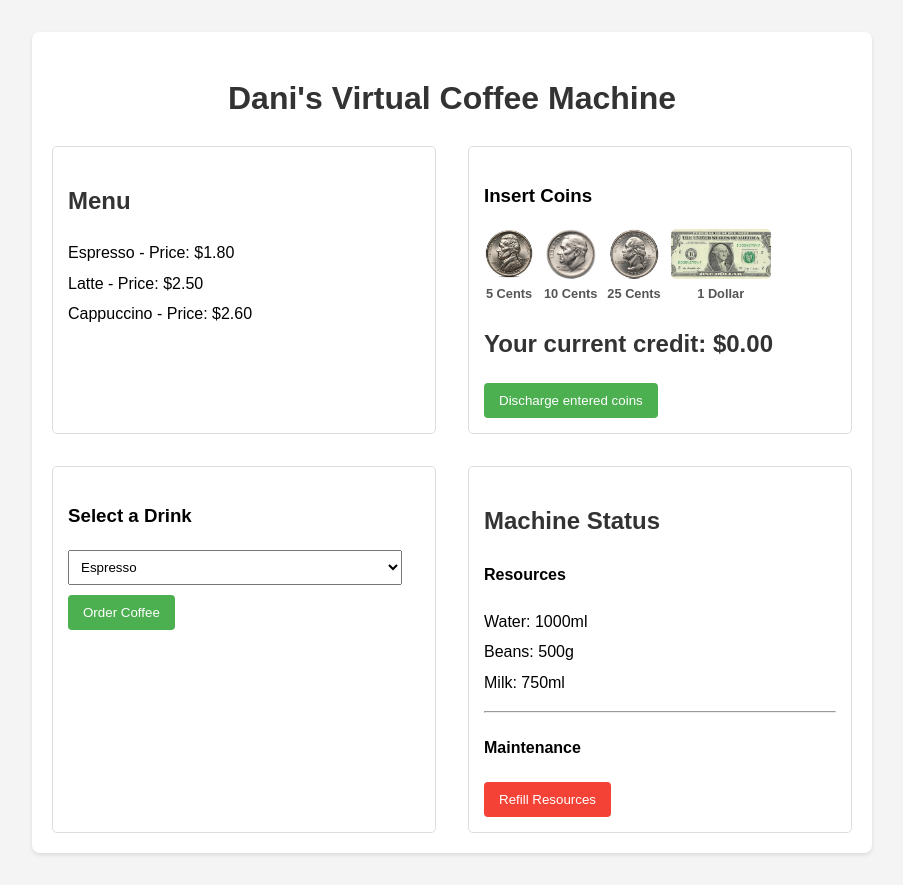
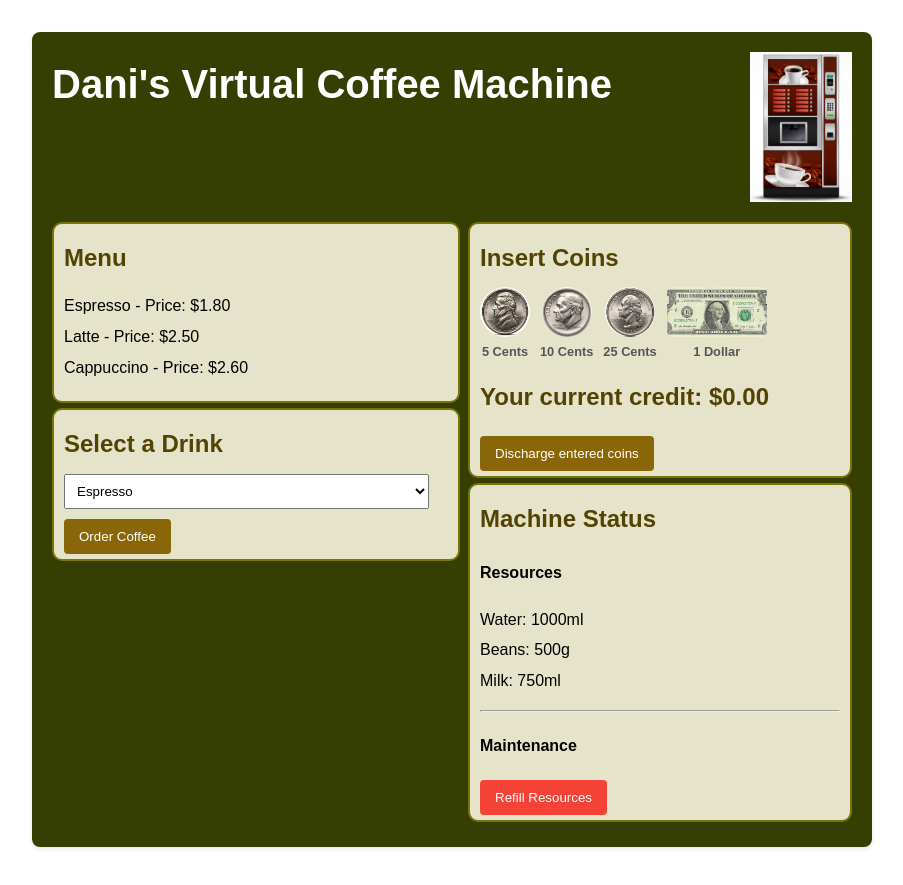
Before and after one commit to chusk2/coffee_machine_flask, a Flask app: page / in a window 1280 px wide. Shown: the whole page, without its empty margins (188-1091 px from the left). After the commit the page ends 849 px from the top, so only its background shows below. Run offline with Flask 3, Linux system fonts and the light colour scheme.

Commit message:
Changed background colors and added coffee machine image

```diff
--- a/static/style.css
+++ b/static/style.css
@@ -2,42 +2,74 @@ body {
     font-family: sans-serif;
     line-height: 1.6;
     margin: 2em;
-    background-color: #f4f4f4;
+    background-color: white;
 }
 
 .container {
     max-width: 800px;
     margin: auto;
-    background: white;
+    background: rgb(53, 63, 2);
     padding: 20px;
     border-radius: 8px;
     box-shadow: 0 2px 4px rgba(0,0,0,0.1);
 }
 
+/* Modern clearfix: Forces the container to expand and contain its floated children */
+.container::after {
+    content: "";
+    display: table;
+    clear: both;
+}
+
 header {
     text-align: center;
-    width: 80%;
+    width: 100%; /* Make header span the full width */
+    margin-bottom: 20px; /* Add space below the header */
+}
+header > img {
     height: 150px;
     margin: 0 auto 20px;
-    display: inline;
-}
-header > img {
-    height: 20%;
-    margin: 0 auto 20px;
+    float: right;
 }
 
-h1, h2 { color: #333; }
+header > h1 {
+    font-size: 2.5em;
+    float: left ;
+    color: white;
+    margin: auto;
+}
 
-.grid {
-    display: grid;
-    grid-template-columns: 1fr 1fr;
-    gap: 2em;
+h1, h2 { color: #534303;
+    margin: 10px 0;
+}
+
+.left-column {
+    width: 48%;
+    float: left;
+    margin-right: 2%;
+}
+
+.left-column div {
+    display: block ;
+    float: left ;
+    width: 100% ;
+}
+
+.right-column {
+    width: 48%;
+    float: right;
+}
+
+.clearfix {
+    clear: both;
 }
 
 .card {
-    border: 1px solid #ddd;
-    padding: 15px;
-    border-radius: 5px;
+    border: 2px solid #7a7404;
+    padding: 5px 10px;
+    border-radius: 10px;
+    margin-bottom: 5px ;
+    background-color: #e6e3cb;
 }
 
 .messages {
@@ -72,7 +104,7 @@ input[type="text"], input[type="number"], select {
 }
 
 button {
-    background-color: #4CAF50;
+    background-color: #896607;
     color: white;
     padding: 10px 15px;
     border: none;
@@ -80,7 +112,7 @@ button {
     cursor: pointer;
 }
 
-button:hover { background-color: #45a049; }
+button:hover { background-color: #906c09; }
 
 .maintenance-form button { background-color: #f44336; }
 
--- a/templates/index.html
+++ b/templates/index.html
@@ -13,11 +13,14 @@
 <body>
 
 <div class="container">
+
     <header>
         <h1>Dani's Virtual Coffee Machine</h1>
-        <!-- <img src = "{{ url_for('static', filename='./img/coffee_machine.jpg') }}" alt="Coffee Machine">
-        -->
+        <img src = "{{ url_for('static', filename='./img/coffee_machine.jpg') }}" alt="Coffee Machine">
     </header>
+
+    <div class="clearfix"></div>
+
     <!-- Display messages from the server -->
     {% if messages %}
     <div class="messages">
@@ -27,9 +30,9 @@
     </div>
     {% endif %}
 
-    <div class="grid">
+    <div class = "left-column">
+        <div id='menu' class="card">
             <!-- Left Column: Menu and Actions -->
-        <div class="card">
                 <h2>Menu</h2>
                 <ul>
                     {% for drink in menu_list %}
@@ -38,12 +41,32 @@
                 </ul>
         </div>
 
+        <div id="select-coffee" class="card">
 
-        <div class="card">
+                <!-- Action: Select Drink -->
+                <form action="{{ url_for('select_drink') }}" method="post">
+                    <h2>Select a Drink</h2>
+                    <select name="drink">
+                        {% for drink in menu_list %}
+                        <option value="{{ drink.name }}">{{ drink.name }}</option>
+                        {% endfor %}
+                    </select>
+
+                    <button type="submit">Order Coffee</button>
+
+                </form>
+
+        </div>
+    </div>
+
+    <div class = "right-column">
+
+
+        <div id='insert-coins' class="card">
 
                 <!-- Action: Insert Coins (Server-Side) -->
                 <form action="{{ url_for('add_coin') }}" method="post" class="coin-form">
-                <h3>Insert Coins</h3>
+                    <h2>Insert Coins</h2>
 
                     <div class="coin-container">
                         <!-- Each coin is a submit button that sends its value to the server -->
@@ -86,26 +109,6 @@
                 </form>
         </div>
 
-
-        <div class="card">
-
-            <!-- Action: Select Drink -->
-            <form action="{{ url_for('select_drink') }}" method="post">
-                <h3>Select a Drink</h3>
-                <select name="drink">
-                    {% for drink in menu_list %}
-                    <option value="{{ drink.name }}">{{ drink.name }}</option>
-                    {% endfor %}
-                </select>
-
-                <button type="submit">Order Coffee</button>
-
-            </form>
-
-
-        </div>
-
-        <!-- Right Column: Machine Status -->
         <div class="card">
             <h2>Machine Status</h2>
             <h4>Resources</h4>
@@ -121,7 +124,8 @@
             </form>
         </div>
     </div>
-</div>
+
+</div> <!-- Close container div-->
 
 </body>
 </html>
```
Lines whose indentation alone changed are shown as unchanged.
